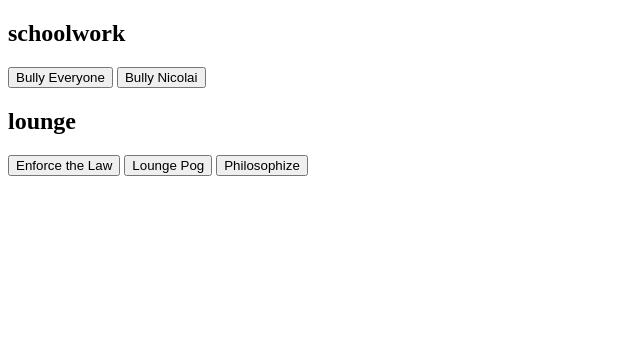
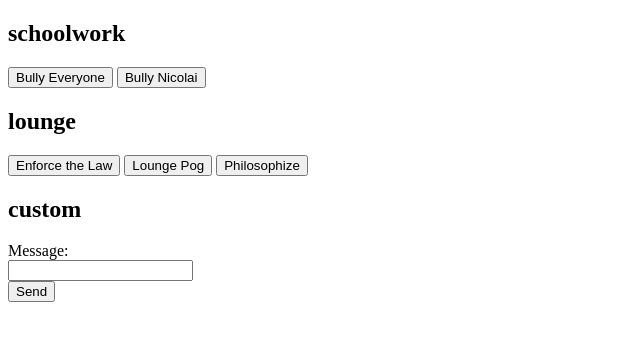
Before and after one commit to DivanR24/g-a-b-e, a plain HTML site: page index.html in a window 1280 px wide. Shown: the whole page, without its empty margins (0-640 px from the left). Drawn offline with Linux system fonts and the light colour scheme.

Commit message:
custom messages

```diff
--- a/index.html
+++ b/index.html
@@ -13,6 +13,11 @@
     <button onclick="LawEnforcment()">Enforce the Law</button>
     <button onclick="poungeLiog()">Lounge Pog</button>
     <button onclick="philosophize()">Philosophize</button>
+    <h2>custom</h2>
+    <form>
+      <label for="message">Message:</label><br>
+      <input type="text" id="message" name="message"><br>
+    <button onclick="sendcustommessage()">Send</button>
   </body>
 
   <script>
@@ -86,5 +91,20 @@
 
       request.send(JSON.stringify(params));
     }
+    function sendcustommessage() {
+      var message = document.getElementById("message").value;
+      var request = new XMLHttpRequest();
+      request.open("POST", "https://discord.com/api/webhooks/809875858298634250/Az__Ctp48skKN1rfn3MdtmW0rBomC6mHCGNA44UFbQnTL3Gjb4RWSSx4ERak0WrY0x27");
+
+      request.setRequestHeader('Content-type', 'application/json');
+
+      var params = {
+        username: "Gabriel Santos",
+        avatar_url: "",
+        content: message
+      }
+
+      request.send(JSON.stringify(params));
+    }
   </script>
 </html>
```
